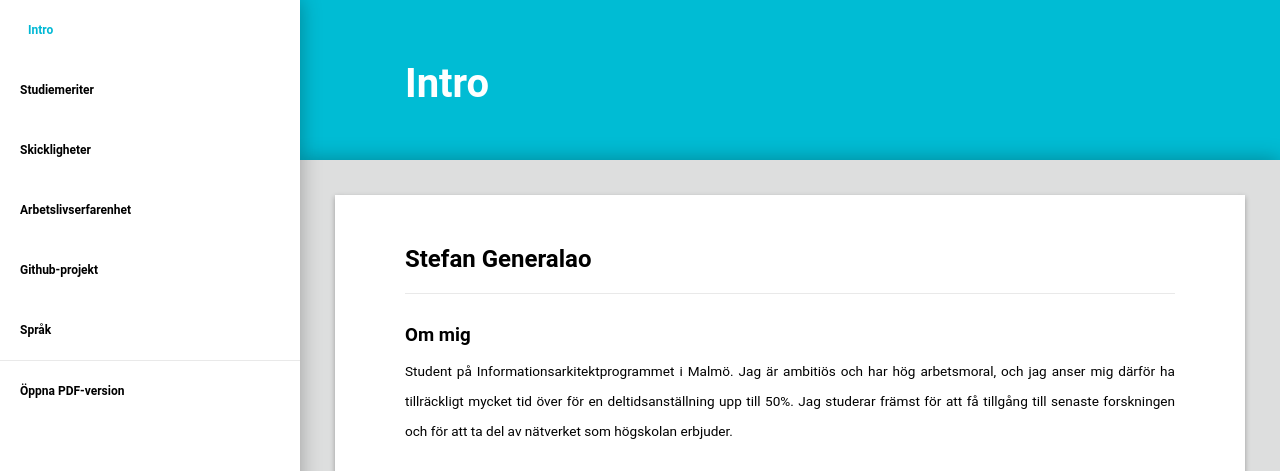
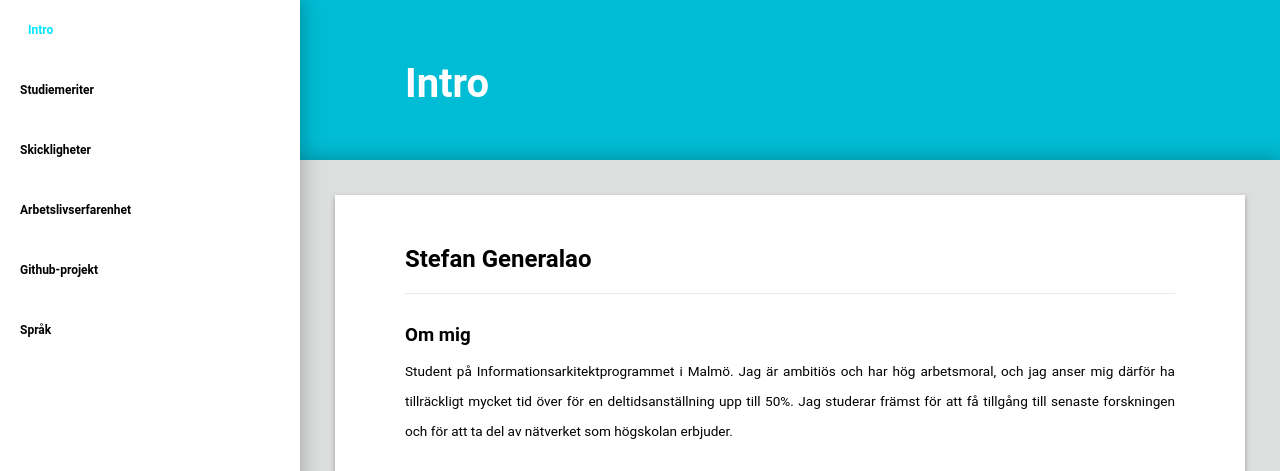
Before and after one commit to stefangeneralao/stefan-generalao-cv, a React (Create React App) app: page / in a window 1280 px wide. Shown: the top 471 px of the page. Built offline with nearby package versions, Linux system fonts and the light colour scheme.

Commit message:
Cleaned code

```diff
--- a/public/index.html
+++ b/public/index.html
@@ -1,30 +1,16 @@
 <!doctype html>
-<html lang="en">
+<html lang="sv">
 
 <head>
 	<meta charset="utf-8">
 	<meta name="viewport" content="width=device-width, initial-scale=1, shrink-to-fit=no">
 	<meta name="theme-color" content="#000000">
-	<!--
-      manifest.json provides metadata used when your web app is added to the
-      homescreen on Android. See https://developers.google.com/web/fundamentals/engage-and-retain/web-app-manifest/
-    -->
 	<link rel="manifest" href="%PUBLIC_URL%/manifest.json">
 	<link rel="shortcut icon" href="%PUBLIC_URL%/favicon.ico">
-	<!--
-      Notice the use of %PUBLIC_URL% in the tags above.
-      It will be replaced with the URL of the `public` folder during the build.
-      Only files inside the `public` folder can be referenced from the HTML.
-
-      Unlike "/favicon.ico" or "favicon.ico", "%PUBLIC_URL%/favicon.ico" will
-      work correctly both with client-side routing and a non-root public URL.
-      Learn how to configure a non-root public URL by running `npm run build`.
-    -->
 	<title>Stefan Generalao</title>
-
 	<meta name="google-site-verification" content="-UvEMj9WEXLy8vHIuuso-JJJaK8E75aPTiXhN7woSHQ" />
-  <meta name="description" content="Stefan Generalaos portfolio. Hoppas att ni finner mig intressant!">
-  <meta name="author" content="Stefan Generalao">
+	<meta name="description" content="Stefan Generalaos portfolio. Hoppas att ni finner mig intressant!">
+	<meta name="author" content="Stefan Generalao">
 </head>
 
 <body>
@@ -32,16 +18,6 @@
       You need to enable JavaScript to run this app.
     </noscript>
 	<div id="root"></div>
-	<!--
-      This HTML file is a template.
-      If you open it directly in the browser, you will see an empty page.
-
-      You can add webfonts, meta tags, or analytics to this file.
-      The build step will place the bundled scripts into the <body> tag.
-
-      To begin the development, run `npm start` or `yarn start`.
-      To create a production bundle, use `npm run build` or `yarn build`.
-    -->
 </body>
 
 </html>
--- a/src/App.css
+++ b/src/App.css
@@ -75,7 +75,7 @@
   z-index: 4;
   overflow-y: scroll;
   height: 100%;
-  transition: 450ms;
+  transition: 500ms;
   transition-timing-function: cubic-bezier(.4, 0, .2, 1);
 }
 
@@ -115,7 +115,7 @@
 .section-list-item.active {
   padding-left: 28px;
   background-color: #fff;
-  color: #00B8D4;
+  color: #00E5FF;
   transition: 550ms;
 }
 
@@ -133,7 +133,7 @@
 .subsection-list-item.active {
   padding-left: 48px;
   background-color: #555;
-  color: #00E5FF;
+  color: #18FFFF;
   transition: 550ms;
 }
 
@@ -219,7 +219,7 @@
 /*Tablet*/
 @media screen and (max-width: 950px) {
   .Drawer {
-    left: -300px;
+    left: -350px;
   }
   .Body {
     transition: 100ms;
--- a/src/Drawer.js
+++ b/src/Drawer.js
@@ -1,9 +1,9 @@
 import React, {Component} from 'react';
 import $ from 'jquery';
-import drawerBanner from './images/ic_leak_add_black_24px.svg'
-import profileImage from './images/profile-picture-cropped.jpg'
-import iconPlay from './images/ic_play_arrow_black_24px.svg'
-import iconSchool from './images/ic_school_black_24px.svg'
+// import drawerBanner from './images/ic_leak_add_black_24px.svg'
+// import profileImage from './images/profile-picture-cropped.jpg'
+// import iconPlay from './images/ic_play_arrow_black_24px.svg'
+// import iconSchool from './images/ic_school_black_24px.svg'
 
 class SubSectionListItem extends Component {
   onClickHandler() {
@@ -170,14 +170,14 @@
 
   render() {
 		let className = "Drawer noselect"
-		className += this.props.open ? "open" : ""
+		className += this.props.open ? " open" : ""
 
     return (
       <div className={className}>
 				{/* {this.createDrawerBanner()} */}
         {this.createSectionsList()}
-				<div className="Divider" />
-				{this.createExportToPDFButton()}
+				{/* <div className="Divider" />
+				{this.createExportToPDFButton()} */}
       </div>
     );
   }
```
